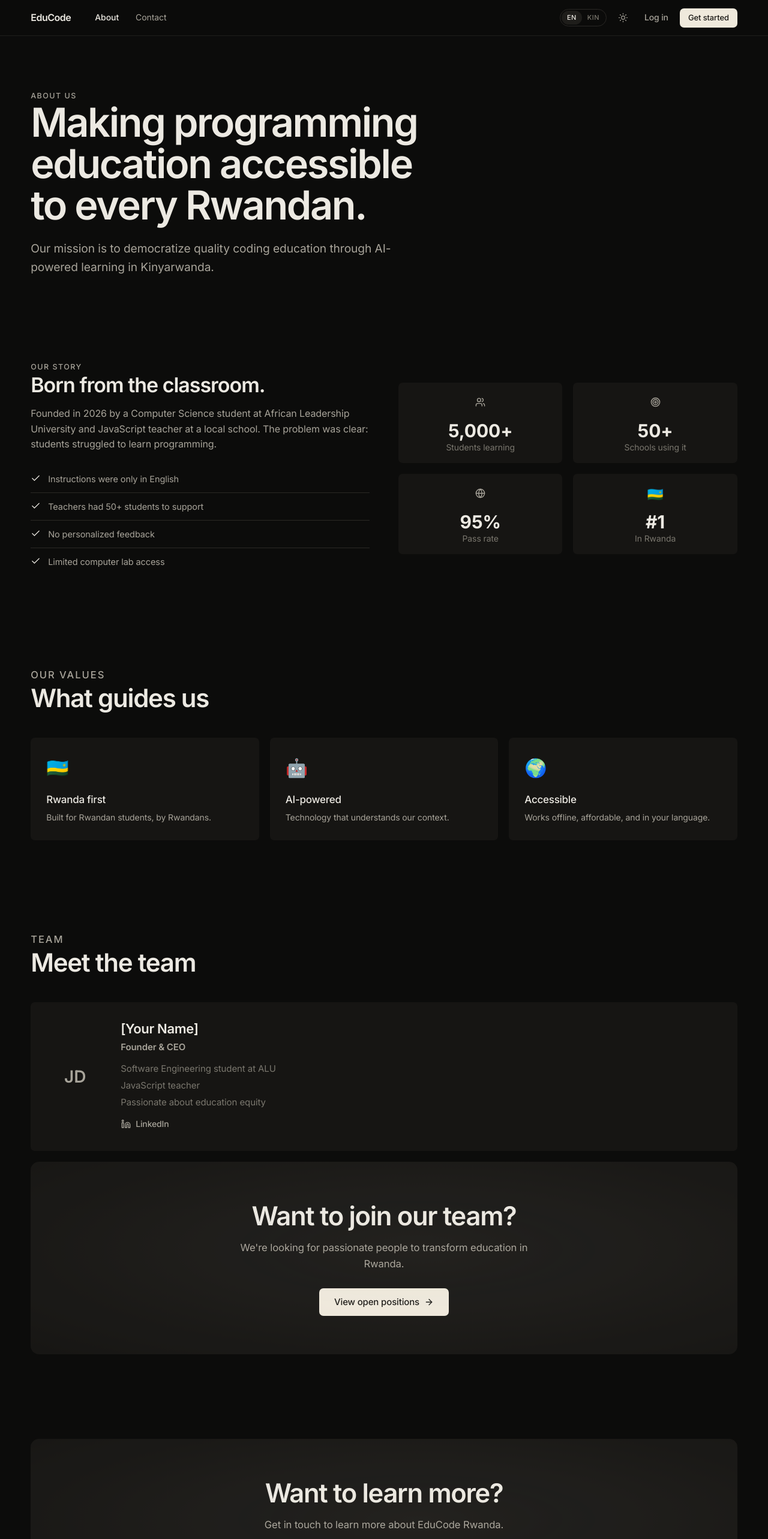
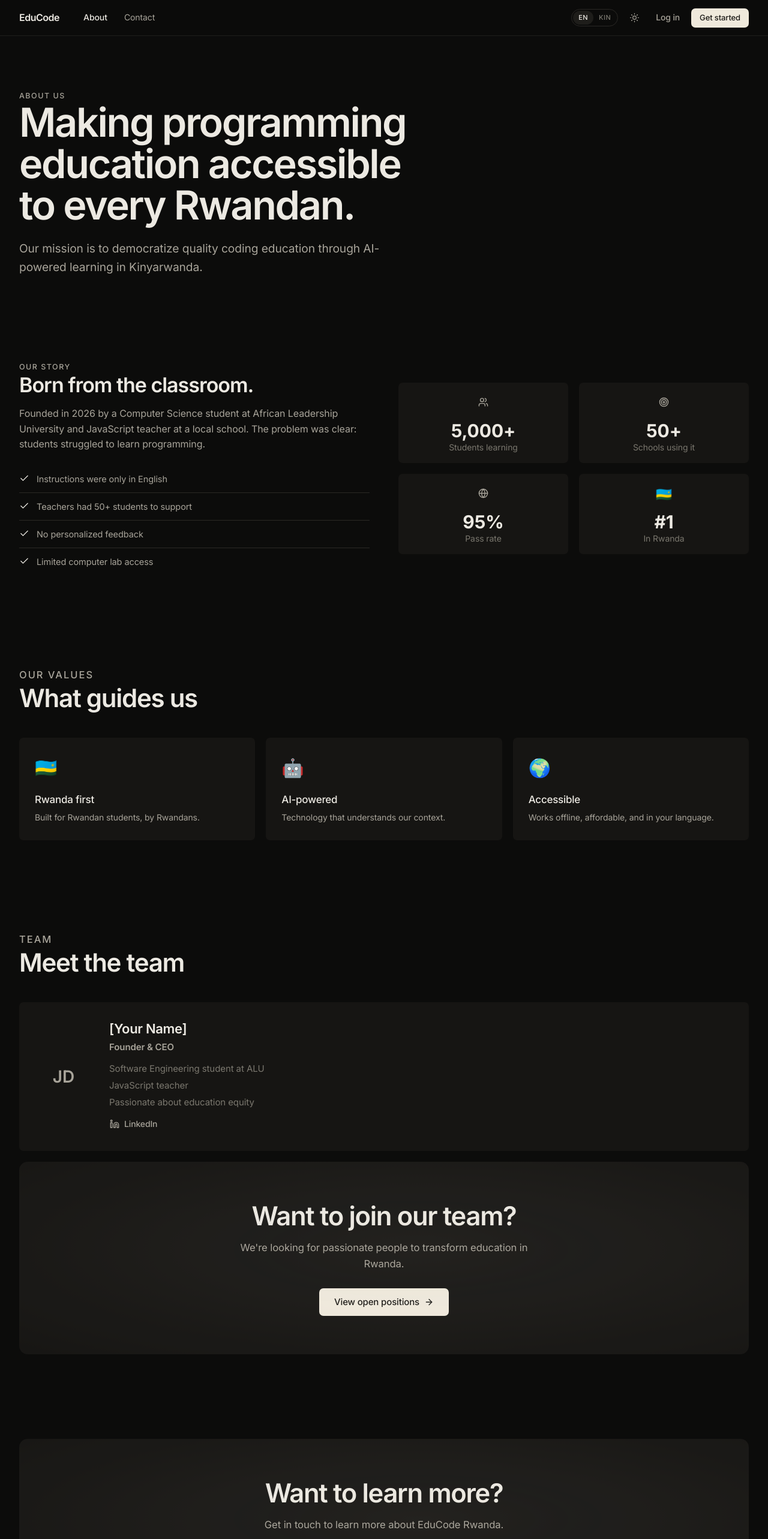
Before and after one commit to DavBelM/educode-rwanda, a React (Vite) app: page /about in a window 1280 px wide. Shown: the top 2566 px of the page at 60% size. Built offline with nearby package versions, Linux system fonts and the light colour scheme; no server answers.

Commit message:
fix: reduce side padding and max-width so pages fill the viewport cleanly

```diff
--- a/design/educode.css
+++ b/design/educode.css
@@ -58,7 +58,7 @@
   --mono: "JetBrains Mono", ui-monospace, "SF Mono", Menlo, monospace;
   --ease: cubic-bezier(0.22, 0.61, 0.36, 1);
 
-  --maxw: 1600px;
+  --maxw: 1400px;
   --nav-h: 60px;
 }
 
@@ -137,8 +137,8 @@ img { display: block; max-width: 100%; }
 ::-webkit-scrollbar-thumb:hover { background: var(--text-3); background-clip: padding-box; border: 3px solid var(--bg); }
 
 /* ---- Layout helpers ---------------------------------------------------- */
-.wrap { max-width: var(--maxw); margin: 0 auto; padding: 0 clamp(20px, 4vw, 80px); }
-.wrap-narrow { max-width: 760px; margin: 0 auto; padding: 0 clamp(20px, 4vw, 48px); }
+.wrap { max-width: var(--maxw); margin: 0 auto; padding: 0 clamp(16px, 2.5vw, 40px); }
+.wrap-narrow { max-width: 760px; margin: 0 auto; padding: 0 clamp(16px, 2.5vw, 32px); }
 .stack > * + * { margin-top: var(--gap, 16px); }
 .muted { color: var(--text-2); }
 .dim { color: var(--text-3); }
@@ -161,7 +161,7 @@ img { display: block; max-width: 100%; }
 }
 .nav-inner {
   max-width: var(--maxw); margin: 0 auto; height: 100%;
-  padding: 0 clamp(20px, 4vw, 80px);
+  padding: 0 clamp(16px, 2.5vw, 40px);
   display: flex; align-items: center; gap: 28px;
 }
 .logo {
--- a/src/styles/pages.css
+++ b/src/styles/pages.css
@@ -332,7 +332,7 @@ footer.site-footer { border-top: 1px solid var(--line); margin-top: 40px; paddin
 .readprog { position: sticky; top: var(--nav-h); z-index: 30; height: 2px; background: transparent; }
 .readprog > i { display: block; height: 100%; background: var(--text-2); }
 
-.lwrap { display: grid; grid-template-columns: 190px minmax(0, 1fr) var(--rail-w, 360px); gap: clamp(14px, 1.6vw, 24px); max-width: 1600px; margin: 0 auto; padding: clamp(24px, 3vw, 48px) clamp(20px, 2.5vw, 40px) clamp(72px, 8vw, 120px); align-items: start; }
+.lwrap { display: grid; grid-template-columns: 190px minmax(0, 1fr) var(--rail-w, 360px); gap: clamp(14px, 1.6vw, 24px); max-width: 1400px; margin: 0 auto; padding: clamp(24px, 3vw, 48px) clamp(16px, 2.5vw, 40px) clamp(72px, 8vw, 120px); align-items: start; }
 @media (min-width: 1400px) { .lwrap { grid-template-columns: 210px minmax(0, 1fr) var(--rail-w, 420px); gap: clamp(18px, 2vw, 32px); } }
 
 .outline { position: sticky; top: calc(var(--nav-h) + 28px); }
```
